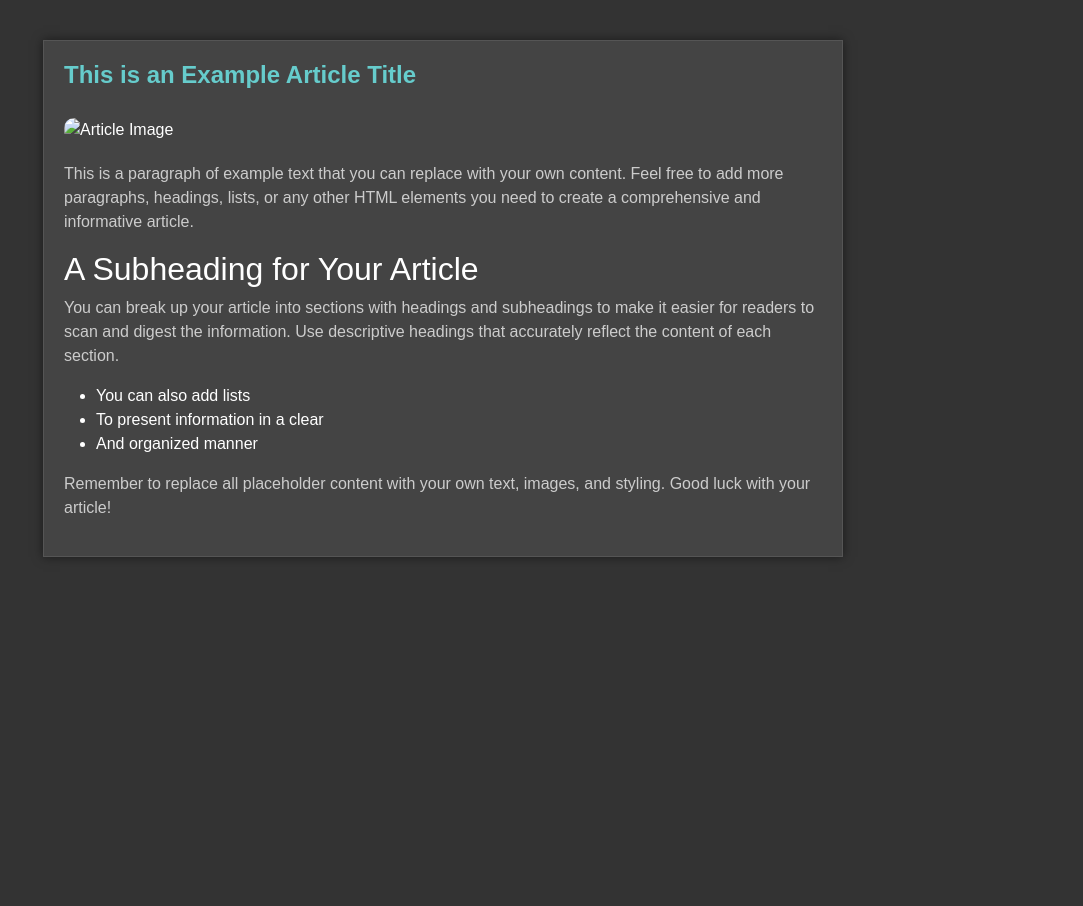
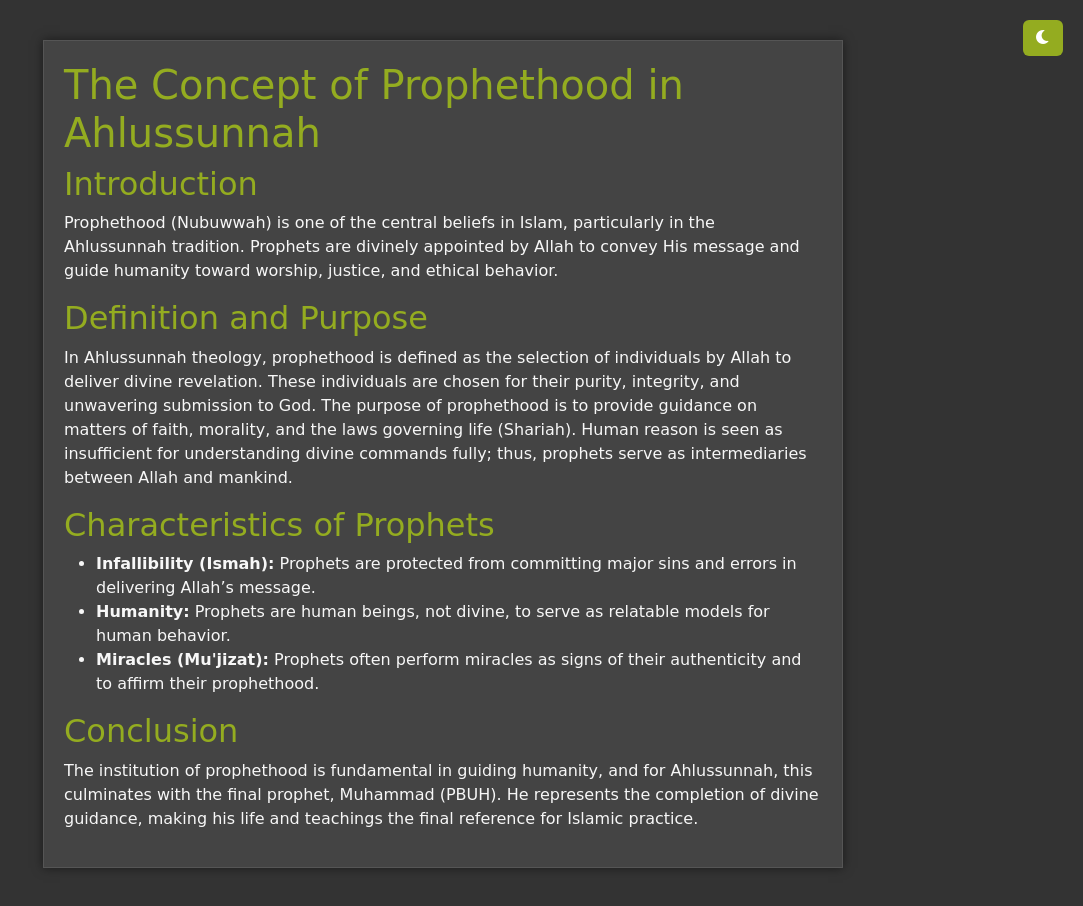
Before and after one commit to vpbaqir/sunnukal, a plain HTML site: page text.html in a window 1280 px wide. Shown: the whole page, without its empty margins (197-1280 px from the left). Before the commit the page ends 800 px from the top, so only its background shows below. Drawn offline with nearby package versions, Linux system fonts and the light colour scheme; a web font is replaced by a local one.

Commit message:
imagepro

```diff
--- a/text.html
+++ b/text.html
@@ -4,93 +4,113 @@
 <head>
     <meta charset="UTF-8">
     <meta name="viewport" content="width=device-width, initial-scale=1.0">
-    <title>Article Title - Topic Listing</title>
+    <title>The Concept of Prophethood in Ahlussunnah</title>
+    <!-- Google Font -->
+    <link href="https://fonts.googleapis.com/css2?family=Far+Far+Fields&display=swap" rel="stylesheet">
+    <!-- Bootstrap CSS -->
     <link href="https://cdn.jsdelivr.net/npm/bootstrap@5.2.3/dist/css/bootstrap.min.css" rel="stylesheet"
         integrity="sha384-rbsA2VBKQhggwzxH7pPCaAqO46MgnOM80zW1RWuH61DGLwZJEdK2Kadq2F9CUG65" crossorigin="anonymous">
+    <link rel="stylesheet" href="https://cdnjs.cloudflare.com/ajax/libs/font-awesome/6.0.0-beta3/css/all.min.css" />
     <style>
-        /* Global Styles */
         body {
-            font-family: Arial, sans-serif;
-            background-color: #333; /* Dark gray background */
-            color: #fff; /* White text */
+            font-family: 'Far Far Fields', cursive;
+            background-color: #333; /* Dark background */
+            color: #f7f7f7; /* Light text */
+            transition: background-color 0.5s, color 0.5s; /* Smooth transition */
         }
 
-        /* Article Styles */
         .article {
             max-width: 800px;
             margin: 40px auto;
             padding: 20px;
-            background-color: #444; /* Dark gray background */
-            border: 1px solid #555; /* Dark gray border */
-            box-shadow: 0 0 10px rgba(0, 0, 0, 0.5); /* Dark shadow */
+            background-color: #444; /* Dark article background */
+            border: 1px solid #555; /* Dark border */
+            box-shadow: 0 0 10px rgba(0, 0, 0, 0.5);
+            transition: background-color 0.5s, border 0.5s; /* Smooth transition */
         }
 
-        .article h1 {
-            font-size: 24px;
-            font-weight: bold;
-            color: #66CCCC; /* Light blue heading color */
+        .article h1,
+        .article h2 {
+            color: #94ac20; /* Light heading color */
         }
 
-        .article p {
-            font-size: 16px;
-            line-height: 1.5;
-            color: #ccc; /* Light gray text */
+        /* Light Theme */
+        body.light-mode {
+            background-color: #f7f7f7; /* Light background */
+            color: #333; /* Dark text */
         }
 
-        /* Image Styles */
-        .article img {
-            width: 100%;
-            height: auto;
-            margin: 20px 0;
-            border-radius: 10px; /* Rounded corners */
+        .article.light-mode {
+            background-color: #fff; /* Light article background */
+            border: 1px solid #ddd; /* Light border */
         }
 
-        /* Link Styles */
-        a {
-            color: #66CCCC; /* Light blue link color */
-            text-decoration: none;
+        .btn-toggle {
+            position: fixed;
+            top: 20px;
+            right: 20px;
+            z-index: 1000;
+            background-color: #94ac20; /* Green background */
+            color: white; /* White text */
+            border: none; /* Remove border */
+            transition: background-color 0.3s; /* Smooth transition */
         }
 
-        a:hover {
-            color: #33CCCC; /* Darker light blue link color on hover */
+        .btn-toggle:hover {
+            background-color: #94ac20; /* Darker green on hover */
         }
     </style>
 </head>
 
 <body>
 
-    <!-- Your header code here (from original file) -->
+    <button class="btn btn-toggle" id="themeToggle">
+        <i class="fas fa-moon" id="themeIcon"></i>
+    </button>
 
     <section class="article">
-        <h1>This is an Example Article Title</h1>
+        <h1>The Concept of Prophethood in Ahlussunnah</h1>
 
-        <img src="images/blog-image-1-940x462.jpg" alt="Article Image">
+        <h2>Introduction</h2>
+        <p>Prophethood (Nubuwwah) is one of the central beliefs in Islam, particularly in the Ahlussunnah tradition. Prophets are divinely appointed by Allah to convey His message and guide humanity toward worship, justice, and ethical behavior.</p>
 
-        <p>This is a paragraph of example text that you can replace with your own content. Feel free to
-            add more paragraphs, headings, lists, or any other HTML elements you need to create a
-            comprehensive and informative article.</p>
+        <h2>Definition and Purpose</h2>
+        <p>In Ahlussunnah theology, prophethood is defined as the selection of individuals by Allah to deliver divine revelation. These individuals are chosen for their purity, integrity, and unwavering submission to God. The purpose of prophethood is to provide guidance on matters of faith, morality, and the laws governing life (Shariah). Human reason is seen as insufficient for understanding divine commands fully; thus, prophets serve as intermediaries between Allah and mankind.</p>
 
-        <h2>A Subheading for Your Article</h2>
-
-        <p>You can break up your article into sections with headings and subheadings to make it easier
-            for readers to scan and digest the information. Use descriptive headings that accurately
-            reflect the content of each section.</p>
-
+        <h2>Characteristics of Prophets</h2>
         <ul>
-            <li>You can also add lists</li>
-            <li>To present information in a clear</li>
-            <li>And organized manner</li>
+            <li><strong>Infallibility (Ismah):</strong> Prophets are protected from committing major sins and errors in delivering Allah’s message.</li>
+            <li><strong>Humanity:</strong> Prophets are human beings, not divine, to serve as relatable models for human behavior.</li>
+            <li><strong>Miracles (Mu'jizat):</strong> Prophets often perform miracles as signs of their authenticity and to affirm their prophethood.</li>
         </ul>
 
-        <p>Remember to replace all placeholder content with your own text, images, and styling. Good luck
-            with your article!</p>
+        <h2>Conclusion</h2>
+        <p>The institution of prophethood is fundamental in guiding humanity, and for Ahlussunnah, this culminates with the final prophet, Muhammad (PBUH). He represents the completion of divine guidance, making his life and teachings the final reference for Islamic practice.</p>
     </section>
-
-    <!-- Your footer code here (from original file) -->
 
     <script src="https://cdn.jsdelivr.net/npm/bootstrap@5.2.3/dist/js/bootstrap.bundle.min.js"
         integrity="sha384-kenU1KFdBIe4zVF0s0G1M5b4hcpxyD9F7jL+jjXkk+Q2h455rYXK/7HAuoJl+0I4"
         crossorigin="anonymous"></script>
+    <script>
+        const toggleButton = document.getElementById('themeToggle');
+        const themeIcon = document.getElementById('themeIcon');
+        const body = document.body;
+        const article = document.querySelector('.article');
+
+        toggleButton.addEventListener('click', () => {
+            body.classList.toggle('light-mode');
+            article.classList.toggle('light-mode');
+
+            // Change the icon based on the theme
+            if (body.classList.contains('light-mode')) {
+                themeIcon.classList.remove('fa-moon');
+                themeIcon.classList.add('fa-sun');
+            } else {
+                themeIcon.classList.remove('fa-sun');
+                themeIcon.classList.add('fa-moon');
+            }
+        });
+    </script>
 </body>
 
 </html>
```
Also changed, not shown: index.html (+2 -2 lines), images/360_F_370052953_DzmOurSxgSf96uXD0fvdtgf9EN1w6PB9.jpg (added), images/arabic-calligraphy-prophet-muhammad-peace-be-him-islamic-vector-illustration-107065061.webp (added).
